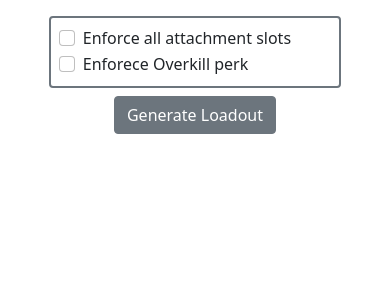
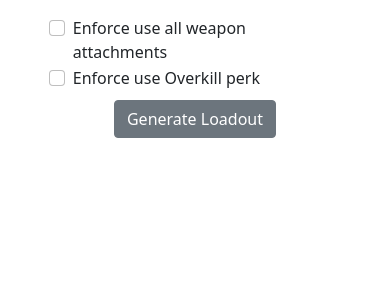
Before and after one commit to alfonsohdez08/cod-weapons-randomizer, a React (Create React App) app in the folder client/cod-weapons-randomizer/: page / in a window 390 px wide. Shown: the top 300 px of the page. Built offline with nearby package versions, Linux system fonts and the light colour scheme.

Commit message:
Increase breakpoint for loadout generation hints

```diff
--- a/client/cod-weapons-randomizer/src/components/LoadoutGenerationHints.tsx
+++ b/client/cod-weapons-randomizer/src/components/LoadoutGenerationHints.tsx
@@ -15,12 +15,12 @@ const LoadoutGenerationHints = ({
 }: LoadoutGenerationHintsProps) => {
   const checkBoxes: JSX.Element[] = [
     <Checkbox
-      placeholder="Enforce all attachment slots"
+      placeholder="Enforce use all weapon attachments"
       value={useAllAttachments}
       onChange={onUseAllAttachmentsChange}
     />,
     <Checkbox
-      placeholder="Enforece Overkill perk"
+      placeholder="Enforce use Overkill perk"
       value={enforceOverkillPerk}
       onChange={onEnforceOverkillPerkChange}
     />,
@@ -28,14 +28,14 @@ const LoadoutGenerationHints = ({
 
   return (
     <>
-      <div className="d-sm-none border border-2 border-secondary rounded rounded-2 p-2">
+      <div className="d-md-none ">
         {checkBoxes.map((ch, idx) => (
           <div key={idx} className="d-block">
             {ch}
           </div>
         ))}
       </div>
-      <div className="d-none d-sm-flex justify-content-center">
+      <div className="d-none d-md-flex justify-content-center">
         {checkBoxes.map((ch, idx) => (
           <span key={idx} className={idx < checkBoxes.length - 1 ? "me-3" : ""}>
             {ch}
```
